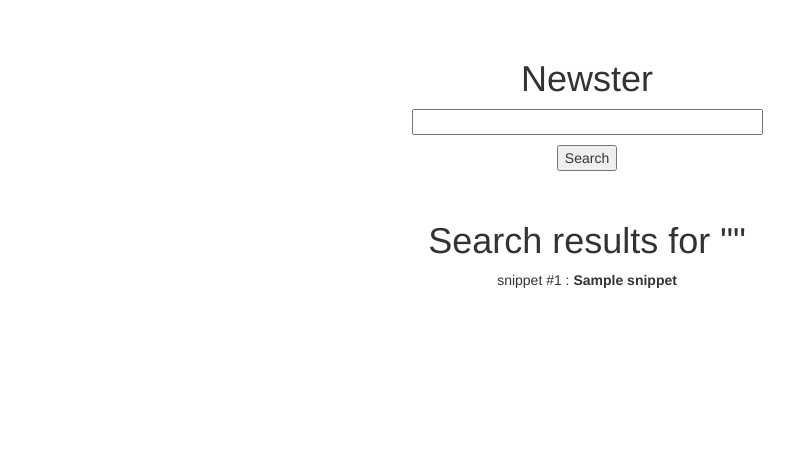
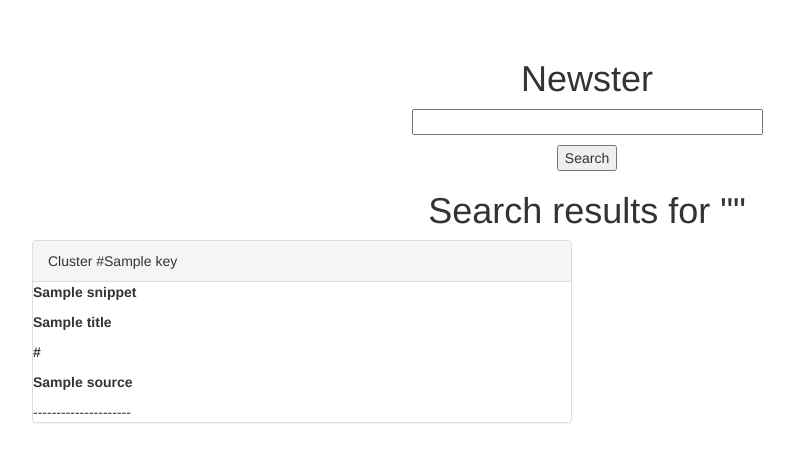
Before and after one commit to abramovd/Newster-Online, a Flask app: template app/templates/search_results.html in a window 1280 px wide. Shown: the part 51-513 px from the top of the page, without its empty margins (53-847 px from the left). Run offline with Flask 2, Linux system fonts and the light colour scheme; the template is opened without the code that fills it: most values are stand-ins (such as "Sample title", 1, 10 or a date in 2020); parts of the project's set-up code (start-up, migrations or seed data) failed here and were passed over; some libraries are stand-ins or nearby versions.

Commit message:
some search interface

```diff
--- a/app/templates/search_results.html
+++ b/app/templates/search_results.html
@@ -1,18 +1,33 @@
 {% extends "base.html" %}
 {% block content %}
 <h1>Newster</h1>
-<form action="{{ url_for('search') }}" method="post" name="search" value = "{{ query }}">
+<form action="{{ url_for('search') }}" method="post" name="search">
       {{ g.search_form.hidden_tag() }}
       <p>
-          {{ g.search_form.search(size=40) }}
+          {{ g.search_form.search(size=40, value = query) }}
       </p>
       <p><input type="submit" value="Search"></p>
-    </form><br>
+    </form>
     <h1>Search results for "{{ query }}"</h1>
     {% if snippets %}
-        {% for snippet in snippets %}
-        <div><p>snippet #{{ loop.index }} : <b>{{ snippet }}</b></p></div>
-        {% endfor %}
+    {% for key in clusters.iterkeys()|sort %}
+        {% set cluster = clusters[key] %}
+        <div class="row">
+        <div class="col-lg-6">
+          <div class="panel panel-default" id="headings" style = "text-align: justify">
+            <div class="panel-heading"> Cluster #{{ key }}
+            </div>
+            {% for cl in cluster %}
+             <p><b>{{ snippets[cl] }}</b></p>
+             <p><b>{{ titles[cl] }}</b></p>
+             <p><b>{{ links[cl] }}</b></p>
+             <p><b>{{ sources[cl] }}</b></p>
+             ---------------------<br>
+            {% endfor %}
+          </div>
+         </div>
+        <div>
+    {% endfor %}
     {% else %}
     <dif><p>Sorry. No search results for your query :(</p></div>
     {% endif %}
--- a/app/views.py
+++ b/app/views.py
@@ -28,9 +28,21 @@ def search():
 def search_results(query):
     from newster.base import Newster
     from newster.config import api_urls, api_keys
-    newster = Newster(api_urls, api_keys, query)
-    snippets = newster.get_snippets()
+    try:
+        newster = Newster(api_urls, api_keys, query)
+        snippets = newster.get_snippets()
+        titles = newster.get_titles()
+        links = newster.get_links()
+        sources = newster.get_sources()
+        clusters = newster.find_clusters(method = 'kmeans', n_clusters = 10)
+    except:
+        titles = []
+        snippets = []
     return render_template("search_results.html",
                            title='Search Results',
                            query = query,
-                           snippets = snippets)
+                           snippets = snippets,
+                           titles = titles,
+                           clusters = clusters,
+                           links = links,
+                           sources = sources)
```
